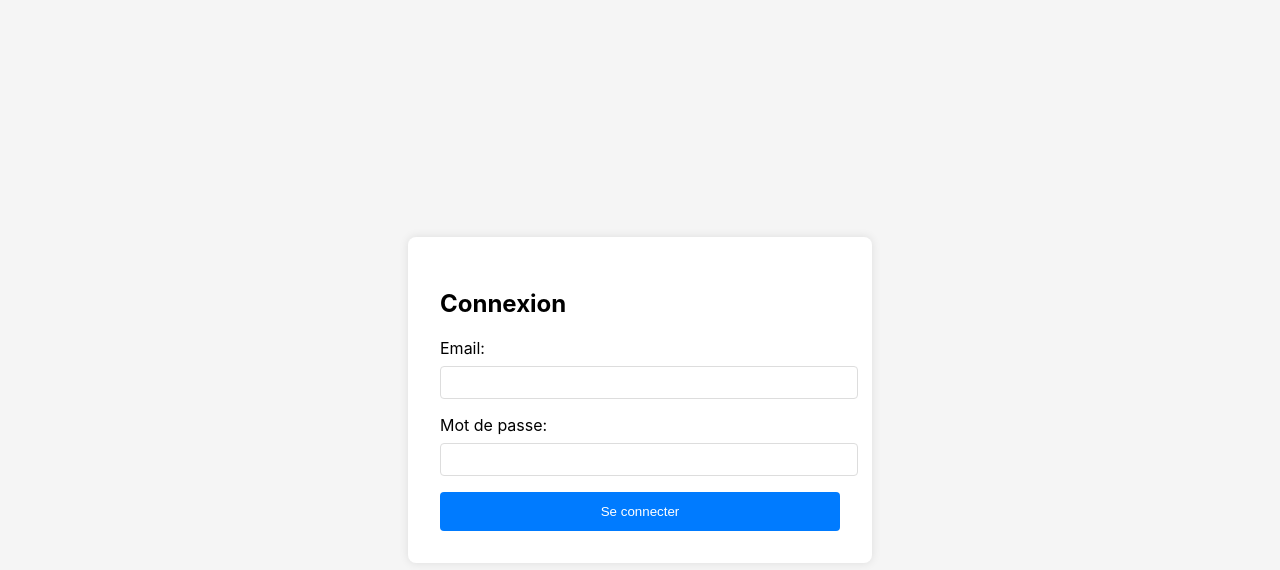
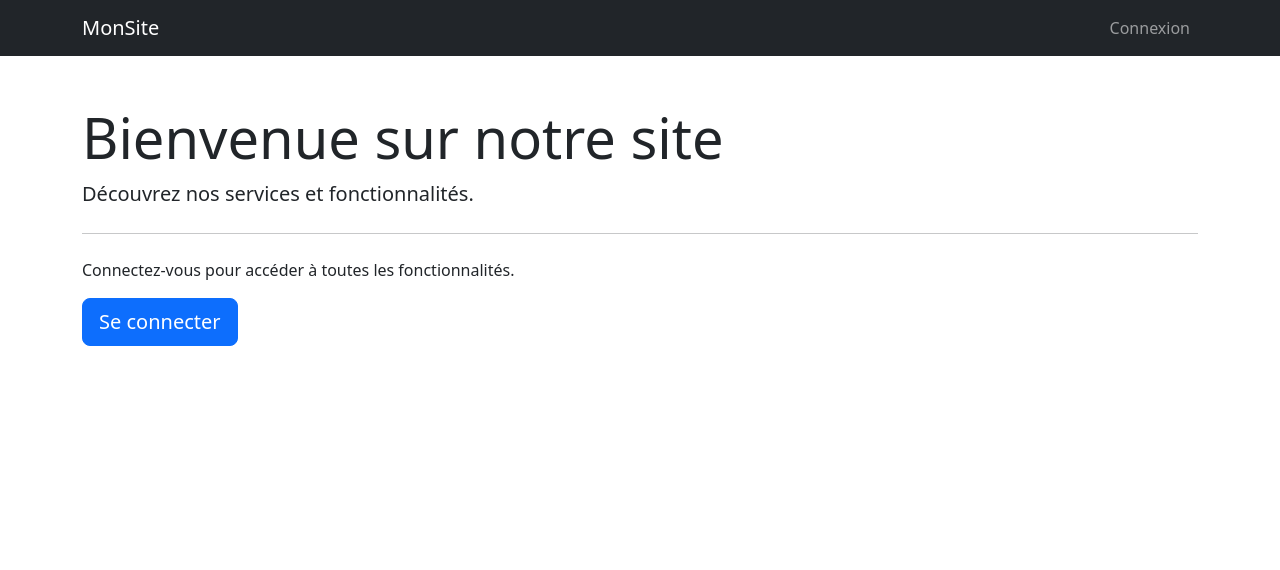
Before and after one commit to Alphonse243/blog-reactjs-front, a React (Create React App) app: page / in a window 1280 px wide. Before the commit this address led to /login. Shown: the top 570 px of the page. Built offline with nearby package versions, Linux system fonts and the light colour scheme.

Commit message:
home page

```diff
--- a/package.json
+++ b/package.json
@@ -7,6 +7,7 @@
     "@testing-library/jest-dom": "^6.6.3",
     "@testing-library/react": "^16.3.0",
     "@testing-library/user-event": "^13.5.0",
+    "bootstrap": "^5.3.5",
     "react": "^19.1.0",
     "react-dom": "^19.1.0",
     "react-router-dom": "^6.30.0",
--- a/src/App.js
+++ b/src/App.js
@@ -1,7 +1,10 @@
 import React from 'react';
 import { BrowserRouter, Routes, Route, Navigate, Outlet } from 'react-router-dom';
 import Login from './components/Login';
+import Home from './components/Home';
+import Navbar from './components/Navbar';
 import { isAuthenticated } from './services/auth';
+import 'bootstrap/dist/css/bootstrap.min.css';
 
 const ProtectedRoute = () => {
   return isAuthenticated() ? <Outlet /> : <Navigate to="/login" />;
@@ -10,10 +13,12 @@ const ProtectedRoute = () => {
 const App = () => {
   return (
     <BrowserRouter>
+      <Navbar />
       <Routes>
+        <Route path="/" element={<Home />} />
         <Route path="/login" element={<Login />} />
         <Route element={<ProtectedRoute />}>
-          <Route path="/" element={<div>Page protégée</div>} />
+          <Route path="/dashboard" element={<div>Page protégée</div>} />
         </Route>
       </Routes>
     </BrowserRouter>
--- /dev/null
+++ b/src/components/Home.jsx
@@ -0,0 +1,18 @@
+import React from 'react';
+import { Link } from 'react-router-dom';
+
+const Home = () => {
+  return (
+    <div className="container mt-5">
+      <div className="jumbotron">
+        <h1 className="display-4">Bienvenue sur notre site</h1>
+        <p className="lead">Découvrez nos services et fonctionnalités.</p>
+        <hr className="my-4" />
+        <p>Connectez-vous pour accéder à toutes les fonctionnalités.</p>
+        <Link to="/login" className="btn btn-primary btn-lg">Se connecter</Link>
+      </div>
+    </div>
+  );
+};
+
+export default Home;
--- a/src/components/Login.jsx
+++ b/src/components/Login.jsx
@@ -30,32 +30,42 @@ const Login = () => {
   };
 
   return (
-    <div className="login-container">
-      <form className="login-form" onSubmit={handleSubmit}>
-        {error && <div className="error-message">{error}</div>}
-        <h2>Connexion</h2>
-        <div className="form-group">
-          <label>Email:</label>
+    <div className="container mt-5">
+      <div className="row justify-content-center">
+        <div className="col-md-6 col-lg-4">
+          <form className="card shadow" onSubmit={handleSubmit}>
+            <div className="card-body">
+              {error && <div className="alert alert-danger">{error}</div>}
+              <h2 className="text-center mb-4">Connexion</h2>
+              <div className="mb-3">
+                <label className="form-label">Email:</label>
                 <input
                   type="email"
+                  className="form-control"
                   name="email"
                   value={credentials.email}
                   onChange={handleChange}
                   required
                 />
               </div>
-        <div className="form-group">
-          <label>Mot de passe:</label>
+              <div className="mb-3">
+                <label className="form-label">Mot de passe:</label>
                 <input
                   type="password"
+                  className="form-control"
                   name="password"
                   value={credentials.password}
                   onChange={handleChange}
                   required
                 />
               </div>
-        <button type="submit">Se connecter</button>
+              <button type="submit" className="btn btn-primary w-100">
+                Se connecter
+              </button>
+            </div>
           </form>
+        </div>
+      </div>
     </div>
   );
 };
--- /dev/null
+++ b/src/components/Navbar.jsx
@@ -0,0 +1,35 @@
+import React from 'react';
+import { Link } from 'react-router-dom';
+import { isAuthenticated, logout } from '../services/auth';
+import { useNavigate } from 'react-router-dom';
+
+const Navbar = () => {
+  const navigate = useNavigate();
+
+  const handleLogout = () => {
+    logout();
+    navigate('/');
+  };
+
+  return (
+    <nav className="navbar navbar-expand-lg navbar-dark bg-dark">
+      <div className="container">
+        <Link className="navbar-brand" to="/">MonSite</Link>
+        <div className="navbar-nav ms-auto">
+          {isAuthenticated() ? (
+            <>
+              <Link className="nav-link" to="/dashboard">Dashboard</Link>
+              <button className="btn btn-outline-light ms-2" onClick={handleLogout}>
+                Déconnexion
+              </button>
+            </>
+          ) : (
+            <Link className="nav-link" to="/login">Connexion</Link>
+          )}
+        </div>
+      </div>
+    </nav>
+  );
+};
+
+export default Navbar;
```
Also changed, not shown: 1 other file (tests, documents, lock files or other folders). Lines whose indentation alone changed are shown as unchanged.
